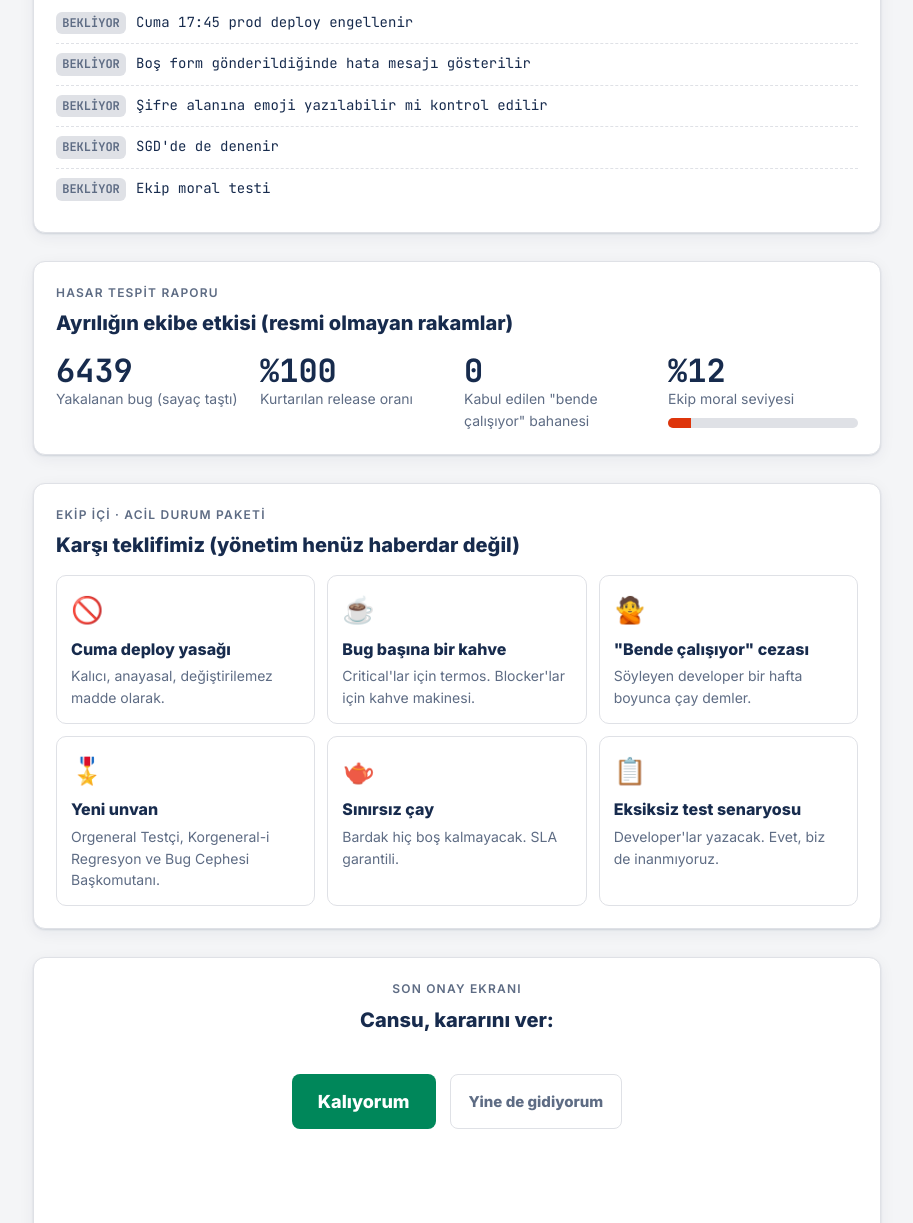
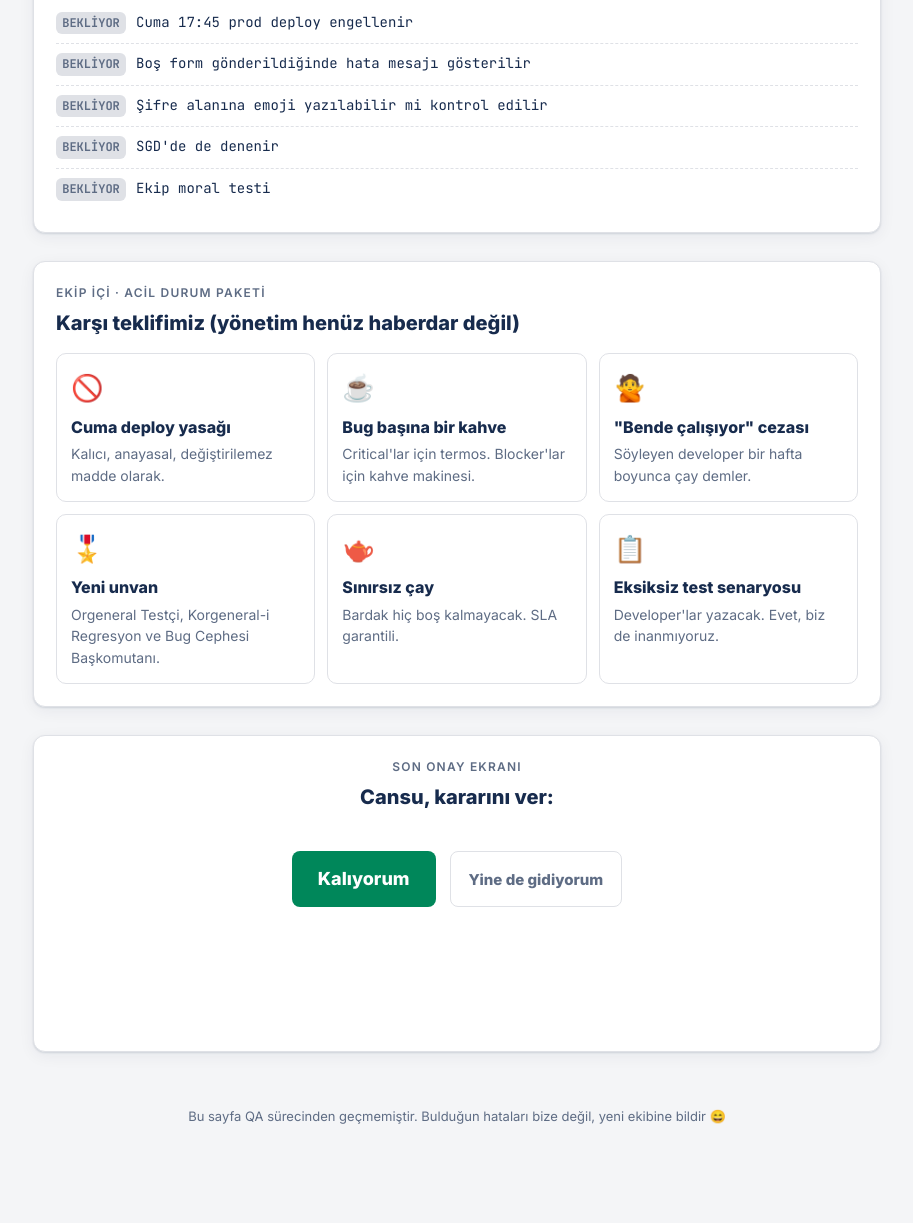
Before and after one commit to mustafaergan/cansu, a plain HTML site: page index.html in a window 1280 px wide. Shown: the part 836-2059 px from the top of the page, without its empty margins (183-1096 px from the left). After the commit the page ends 2003 px from the top, so only its background shows below. Drawn offline with Linux system fonts and the light colour scheme.

Commit message:
Hasar raporu ve veda bölümleri kaldırıldı

```diff
--- a/index.html
+++ b/index.html
@@ -266,22 +266,6 @@
     <div class="summary mono" id="summary"></div>
   </section>
 
-  <!-- Metrikler -->
-  <section class="card" aria-labelledby="t3">
-    <div class="kicker">Hasar tespit raporu</div>
-    <h2 id="t3">Ayrılığın ekibe etkisi (resmi olmayan rakamlar)</h2>
-    <div class="stats">
-      <div class="stat"><div class="n mono" id="bugs">0</div><div class="l">Yakalanan bug (sayaç taştı)</div></div>
-      <div class="stat"><div class="n mono">%100</div><div class="l">Kurtarılan release oranı</div></div>
-      <div class="stat"><div class="n mono">0</div><div class="l">Kabul edilen "bende çalışıyor" bahanesi</div></div>
-      <div class="stat">
-        <div class="n mono" id="moodN">%100</div>
-        <div class="l">Ekip moral seviyesi</div>
-        <div class="mood"><i></i></div>
-      </div>
-    </div>
-  </section>
-
   <!-- Karşı teklif -->
   <section class="card" aria-labelledby="t4">
     <div class="kicker">Ekip içi · Acil durum paketi</div>
@@ -308,13 +292,6 @@
     </div>
     <div class="hint" id="hint">&nbsp;</div>
     <div class="result" id="result"></div>
-  </section>
-
-  <!-- Veda -->
-  <section class="card farewell">
-    <div class="kicker">Ciddi kısım (kısa tutacağız, söz)</div>
-    <h2>Teşekkürler Cansu</h2>
-    <p class="sig">Seni çok özleyecek ekibin</p>
   </section>
 
 </main>
@@ -404,22 +381,6 @@
     })();
   });
 
-  // ---- Metrik sayaçları ----
-  var bugsEl = document.getElementById('bugs');
-  var b = 0;
-  var bt = setInterval(function () {
-    b += Math.ceil(Math.random() * 97);
-    if (b >= 9999) { bugsEl.textContent = '9999+'; clearInterval(bt); return; }
-    bugsEl.textContent = b;
-  }, 40);
-  var moodEl = document.getElementById('moodN');
-  var m = 100;
-  var mt = setInterval(function () {
-    m -= 2;
-    if (m <= 12) { m = 12; clearInterval(mt); }
-    moodEl.textContent = '%' + m;
-  }, 90);
-
   // ---- Karar ----
   var arena = document.getElementById('arena');
   var stay = document.getElementById('stayBtn');
```
